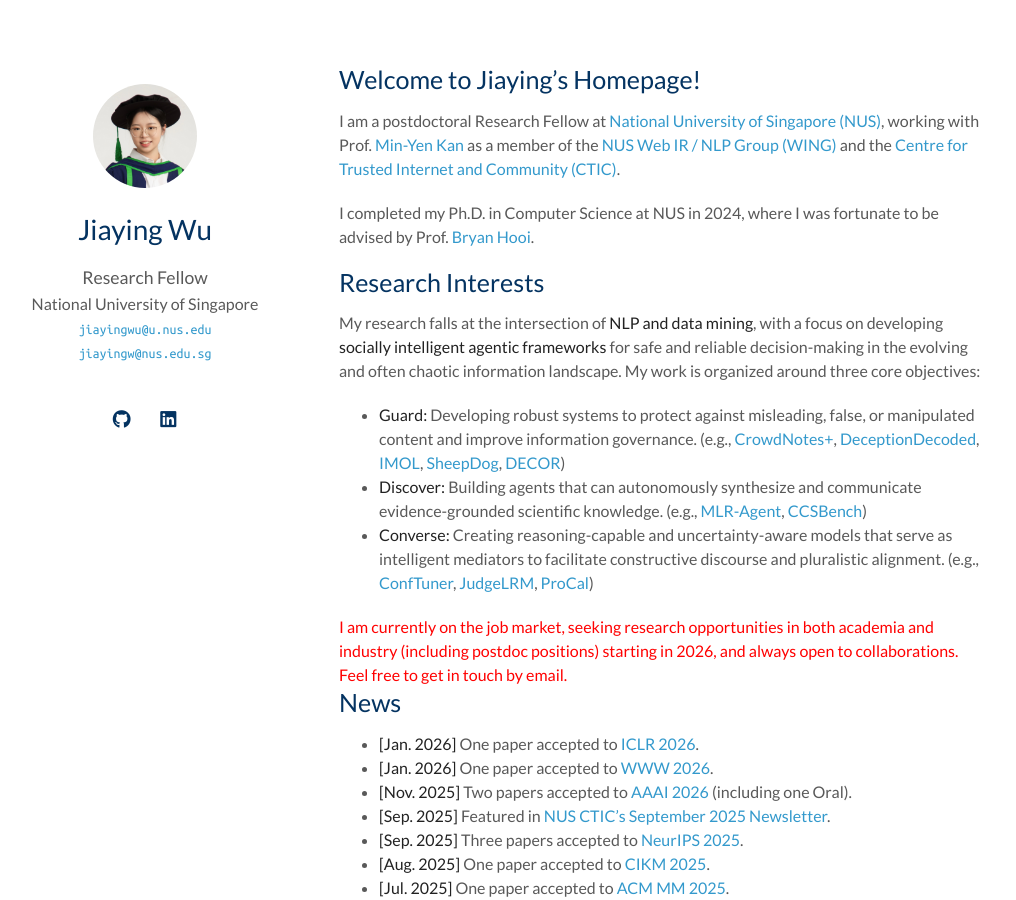
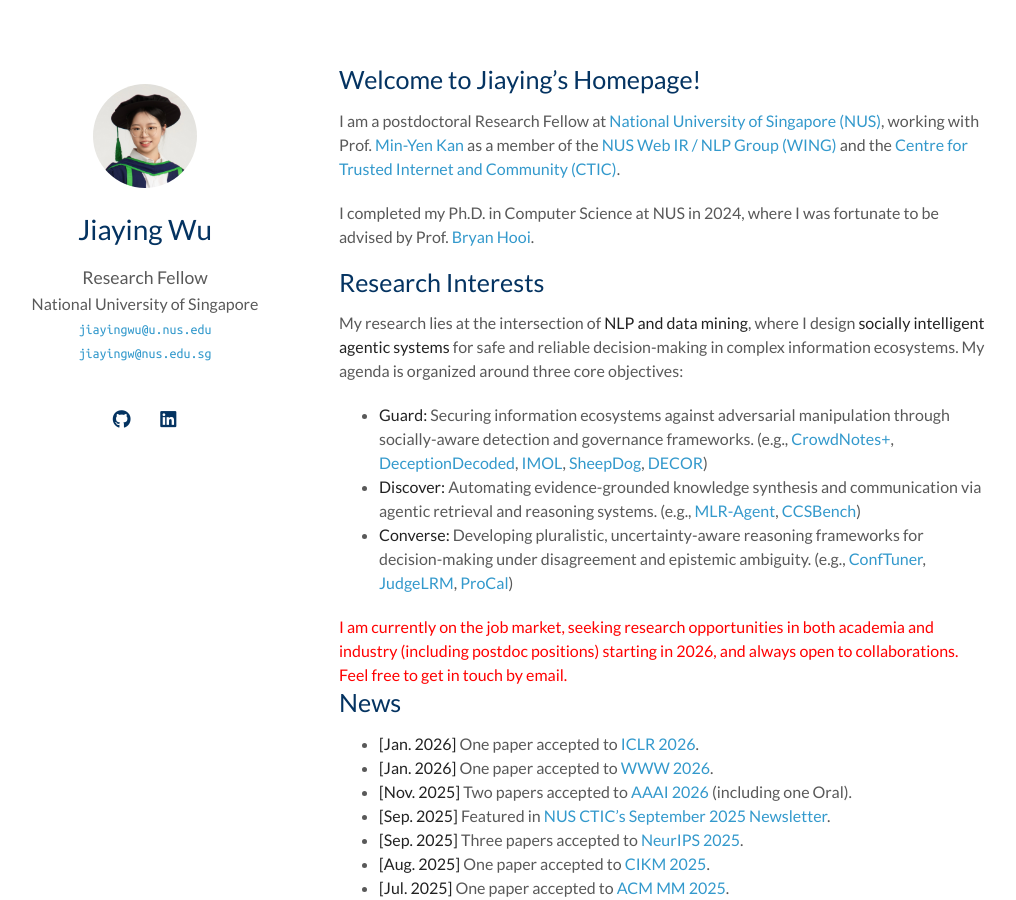
Before and after one commit to jiayingwu19/jiayingwu19.github.io, a Jekyll site: the page built from index.md, in a window 1280 px wide and 900 px high. Shown: the whole window, without its empty margins (131-1147 px from the left). Built offline with Jekyll 4.4.1, drawn with Linux system fonts in a browser that asks for light colours; a style sheet for code colours, icons or effects is not loaded; our own code applies the rules of GitHub Pages for plain Markdown files.

Commit message:
feb 2026 update

```diff
--- a/index.md
+++ b/index.md
@@ -10,10 +10,10 @@ I completed my Ph.D. in Computer Science at NUS in 2024, where I was fortunate t
 
 ## Research Interests
 
-My research falls at the intersection of **NLP and data mining**, with a focus on developing **socially intelligent agentic frameworks** for safe and reliable decision-making in the evolving and often chaotic information landscape. My work is organized around three core objectives:
-- **Guard:** Developing robust systems to protect against misleading, false, or manipulated content and improve information governance. (e.g., [CrowdNotes+](https://arxiv.org/pdf/2510.11423), [DeceptionDecoded](https://arxiv.org/pdf/2505.15489), [IMOL](https://aclanthology.org/2025.acl-long.1494.pdf), [SheepDog](https://dl.acm.org/doi/pdf/10.1145/3637528.3671977), [DECOR](https://dl.acm.org/doi/pdf/10.1145/3580305.3599298))
-- **Discover:** Building agents that can autonomously synthesize and communicate evidence-grounded scientific knowledge. (e.g., [MLR-Agent](https://arxiv.org/pdf/2505.19955), [CCSBench](https://www.arxiv.org/pdf/2410.12601))
-- **Converse:** Creating reasoning-capable and uncertainty-aware models that serve as intelligent mediators to facilitate constructive discourse and pluralistic alignment. (e.g., [ConfTuner](https://arxiv.org/pdf/2508.18847), [JudgeLRM](https://arxiv.org/pdf/2504.00050), [ProCal](https://proceedings.neurips.cc/paper_files/paper/2023/file/d826f5aadb26db488b8686097ceea2d1-Paper-Conference.pdf))
+My research lies at the intersection of **NLP and data mining**, where I design **socially intelligent agentic systems** for safe and reliable decision-making in complex information ecosystems. My agenda is organized around three core objectives:
+- **Guard:** Securing information ecosystems against adversarial manipulation through socially-aware detection and governance frameworks. (e.g., [CrowdNotes+](https://arxiv.org/pdf/2510.11423), [DeceptionDecoded](https://arxiv.org/pdf/2505.15489), [IMOL](https://aclanthology.org/2025.acl-long.1494.pdf), [SheepDog](https://dl.acm.org/doi/pdf/10.1145/3637528.3671977), [DECOR](https://dl.acm.org/doi/pdf/10.1145/3580305.3599298))
+- **Discover:** Automating evidence-grounded knowledge synthesis and communication via agentic retrieval and reasoning systems. (e.g., [MLR-Agent](https://arxiv.org/pdf/2505.19955), [CCSBench](https://www.arxiv.org/pdf/2410.12601))
+- **Converse:** Developing pluralistic, uncertainty-aware reasoning frameworks for decision-making under disagreement and epistemic ambiguity. (e.g., [ConfTuner](https://arxiv.org/pdf/2508.18847), [JudgeLRM](https://arxiv.org/pdf/2504.00050), [ProCal](https://proceedings.neurips.cc/paper_files/paper/2023/file/d826f5aadb26db488b8686097ceea2d1-Paper-Conference.pdf))
 
 <font color="red">I am currently on the job market, seeking research opportunities in both academia and industry (including postdoc positions) starting in 2026, and always open to collaborations. Feel free to get in touch by email.</font>
 
```
